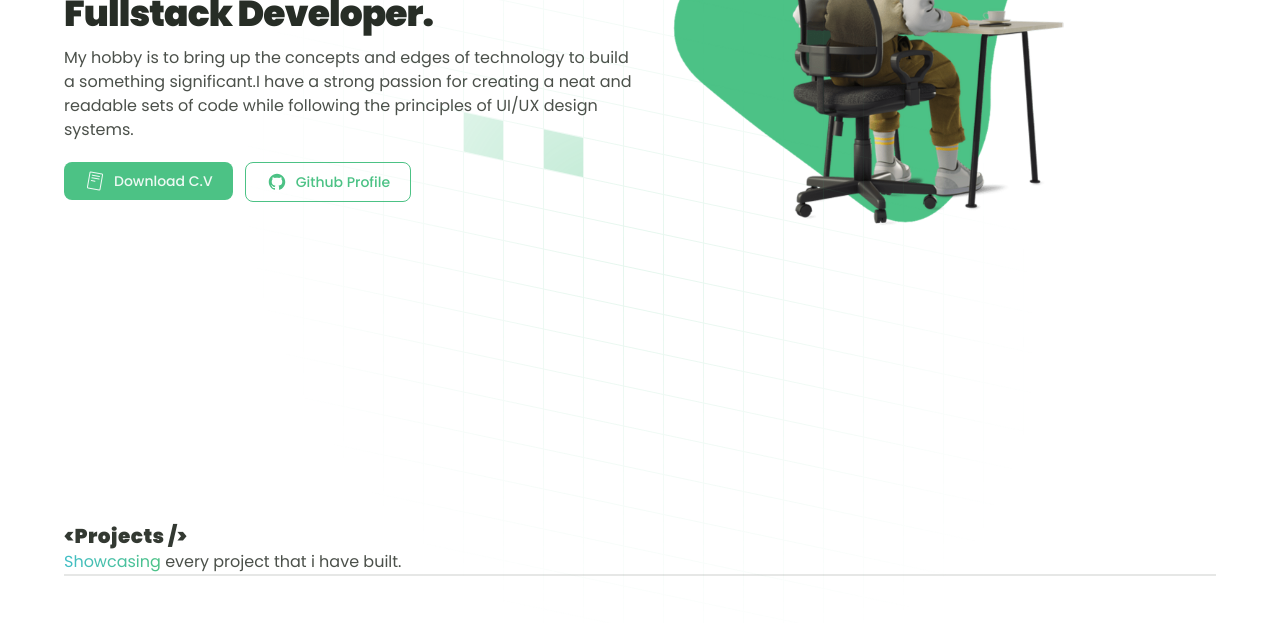
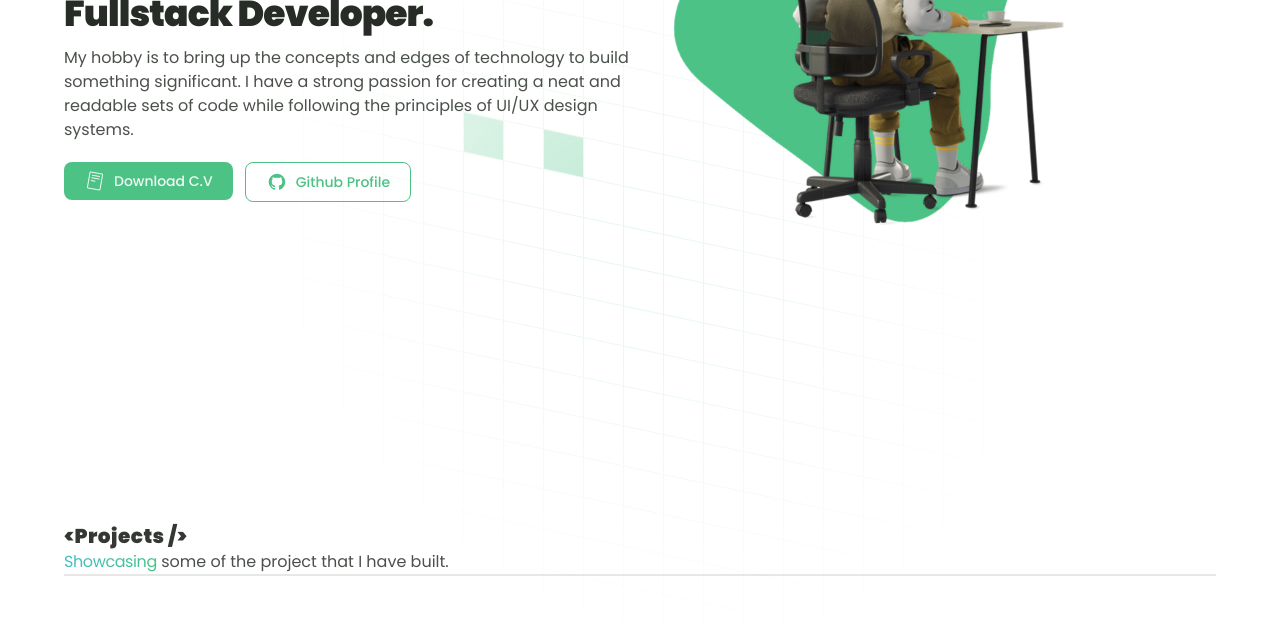
Before and after one commit to Rr-sobusy/rex.dev, a Next.js app: page / in a window 1280 px wide. Shown: the part 282-905 px from the top of the page. Built offline with nearby package versions, Linux system fonts and the light colour scheme.

Commit message:
fix some grammar errors

```diff
--- a/src/components/layout/hero.tsx
+++ b/src/components/layout/hero.tsx
@@ -69,7 +69,7 @@ const Hero = ({ ...props }: HeroProps) => {
               preset="fade"
             >
               My hobby is to bring up the concepts and edges of technology to
-              build a something significant.I have a strong passion for creating
+              build something significant. I have a strong passion for creating
               a neat and readable sets of code while following the principles of
               UI/UX design systems.
             </TextEffect>
--- a/src/components/layout/projects.tsx
+++ b/src/components/layout/projects.tsx
@@ -11,10 +11,10 @@ const Projects = () => {
         {"<Projects />"}
       </h1>
       <h5 className="font-poppins text-base text-foreground/75">
-        <span className="bg-clip-text text-transparent bg-gradient-to-r from-primaryAccent to-primary">
+        <span className="bg-clip-text text-transparent bg-gradient-to-r from-primaryAccent to-primary tracking-tight">
           Showcasing
         </span>{" "}
-        every project that i have built.
+        some of the project that I have built.
       </h5>
       <Separator />
       <div className="slider-container flex flex-col gap-11">
```
